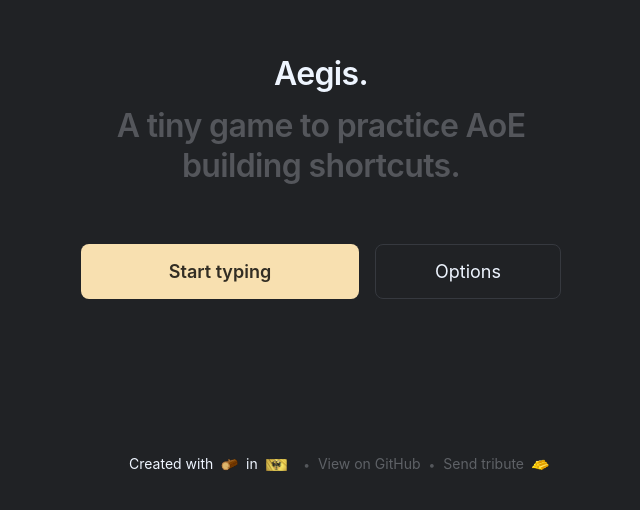
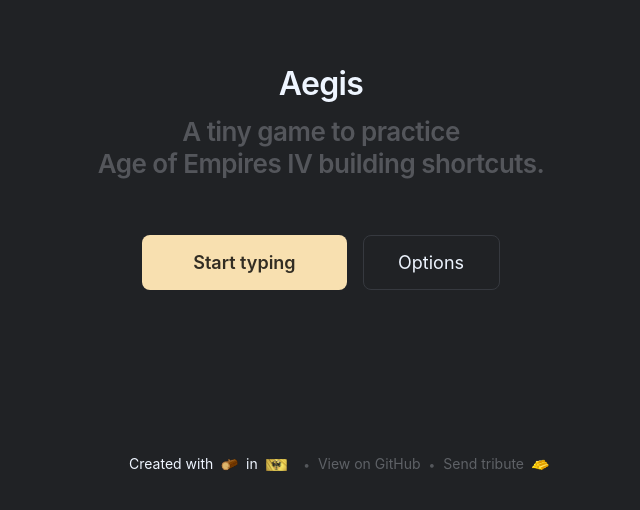
Before and after one commit to alexwidua/aegis, a React (Create React App) app: page / in a window 1280 px wide. Shown: the part 250-760 px from the top of the page, without its empty margins (319-959 px from the left). Built offline with nearby package versions, Linux system fonts and the light colour scheme; a web font is replaced by a local one.

Commit message:
update title screen copy

```diff
--- a/public/index.html
+++ b/public/index.html
@@ -7,7 +7,7 @@
 		<meta name="theme-color" content="#000000" />
 		<meta
 			name="description"
-			content="A tiny game to practice AoE building shortcuts."
+			content="A tiny game to practice Age of Empires IV building shortcuts."
 		/>
 		<link rel="apple-touch-icon" href="%PUBLIC_URL%/logo192.png" />
 		<link rel="manifest" href="%PUBLIC_URL%/manifest.json" />
--- a/src/views/TitleScreen/index.jsx
+++ b/src/views/TitleScreen/index.jsx
@@ -10,8 +10,11 @@
 const TitleScreenView = () => {
 	return (
 		<div className={styles.container}>
-			<h1>Aegis.</h1>
-			<h2>A tiny game to practice AoE building shortcuts.</h2>
+			<h1>Aegis</h1>
+			<h2>
+				A tiny game to practice
+				<br /> Age of Empires IV building shortcuts.
+			</h2>
 			<GameMenu />
 			<GameFooter />
 		</div>
--- a/src/views/TitleScreen/index.module.scss
+++ b/src/views/TitleScreen/index.module.scss
@@ -30,6 +30,9 @@
 	}
 
 	& h2 {
+		max-width: 100%;
+		font-size: 1.625rem;
+		font-weight: 600;
 		padding-top: 0;
 		margin-top: 0;
 		color: var(--color-font-tertiary);
```
Also changed, not shown: public/manifest.json.
